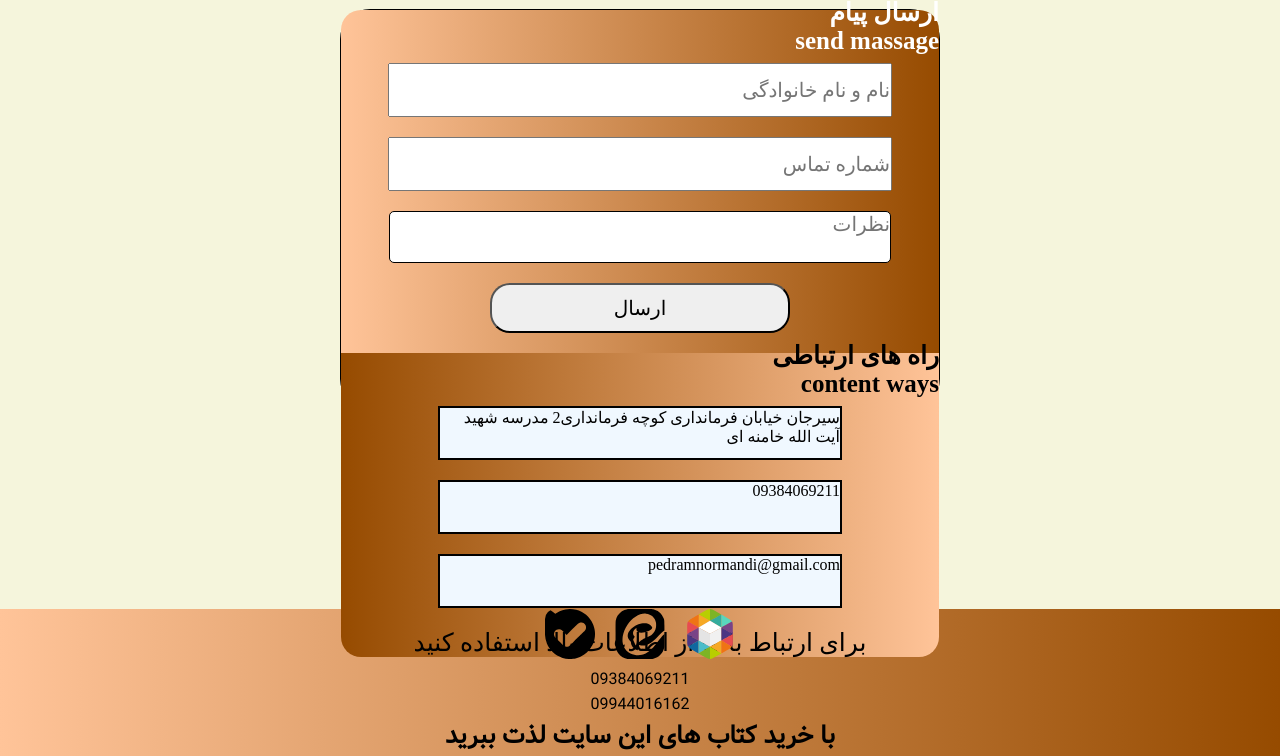
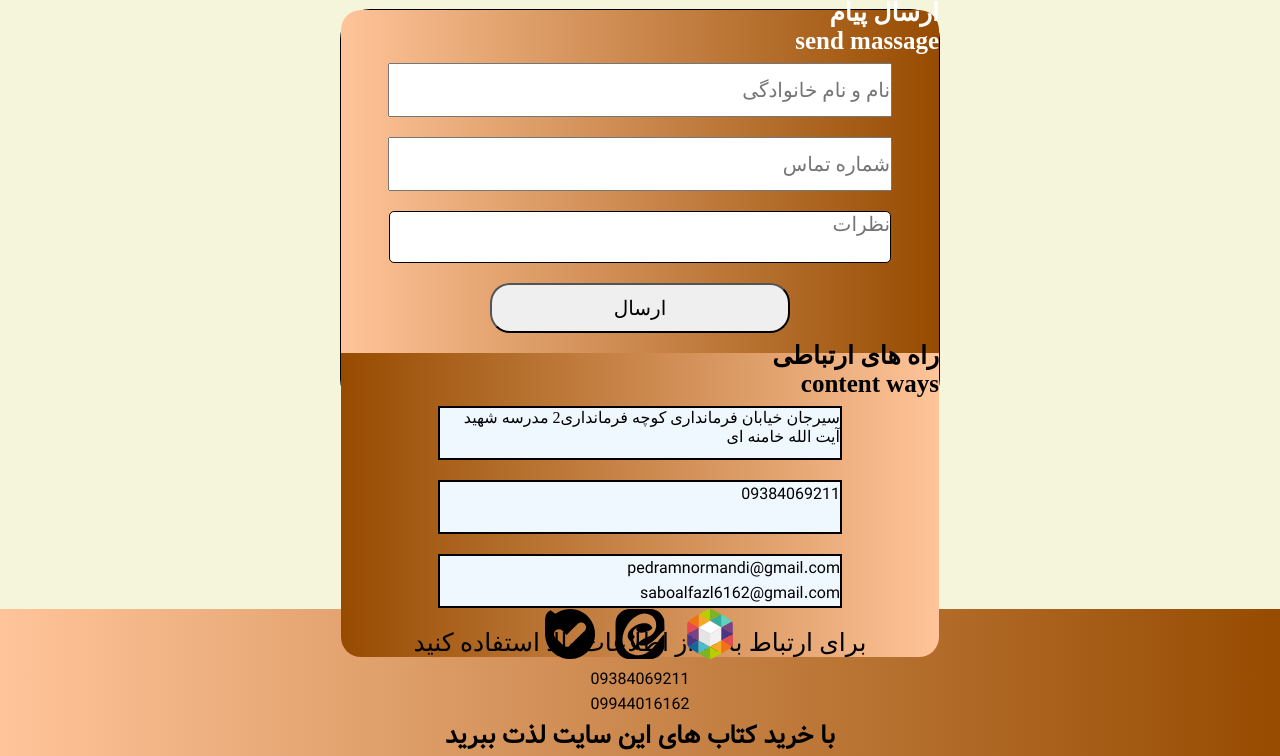
Before and after one commit to aboalfazlH/Khane-Ketab, a Django app: page /contact/ in a window 1280 px wide. Shown: the part 341-1097 px from the top of the page. Run offline with Django 4.2, Linux system fonts and the light colour scheme; data that the repository does not hold is empty.

Commit message:
Update Templates

```diff
--- a/apps/core/templates/main-pages/contact.html
+++ b/apps/core/templates/main-pages/contact.html
@@ -27,8 +27,8 @@
                     content ways
                 </h1>
                 <div class="adress add">سیرجان خیابان فرمانداری کوچه فرمانداری2 مدرسه شهید آیت الله خامنه ای</div>
-                <div class="adress1 add"> 09384069211</div>
-                <div class="adress2 add">pedramnormandi@gmail.com</div>
+                <div class="adress1 add"> <a href="tel:+989384069211">09384069211</a> <br> </div>
+                <div class="adress2 add"><a href="mailto:pedramnormandi@gmail.com">pedramnormandi@gmail.com</a> <br> <a href="mailto:saboalfazl6162@gmail.com">saboalfazl6162@gmail.com</a></div>
                 <p class="tozih">برای ارتباط با ما از اطلاعات بالا استفاده کنید</p>
             </div>
         </div>
--- a/apps/race/templates/race/quiz.html
+++ b/apps/race/templates/race/quiz.html
@@ -17,6 +17,7 @@
     <input type="radio" name="{{ question.question_number }}" value="{{ question.option_3 }}">{{ question.option_3 }}
     <input type="radio" name="{{ question.question_number }}" value="{{ question.option_4 }}">{{ question.option_4 }}
     {% endfor %}
+    <br>
     <button type='submit'>تائید</button>
 </ol>
 </form>
--- a/apps/race/templates/race/races.html
+++ b/apps/race/templates/race/races.html
@@ -61,7 +61,7 @@ button{
                 <p>{{ race.title }}</p>
             </div>
             <div class="test">
-                <a href="">
+                <a href="{% url 'quiz' %}?id={{ race.id }}">
                     <button>آزمون</button>
                 </a>
             </div>
```
